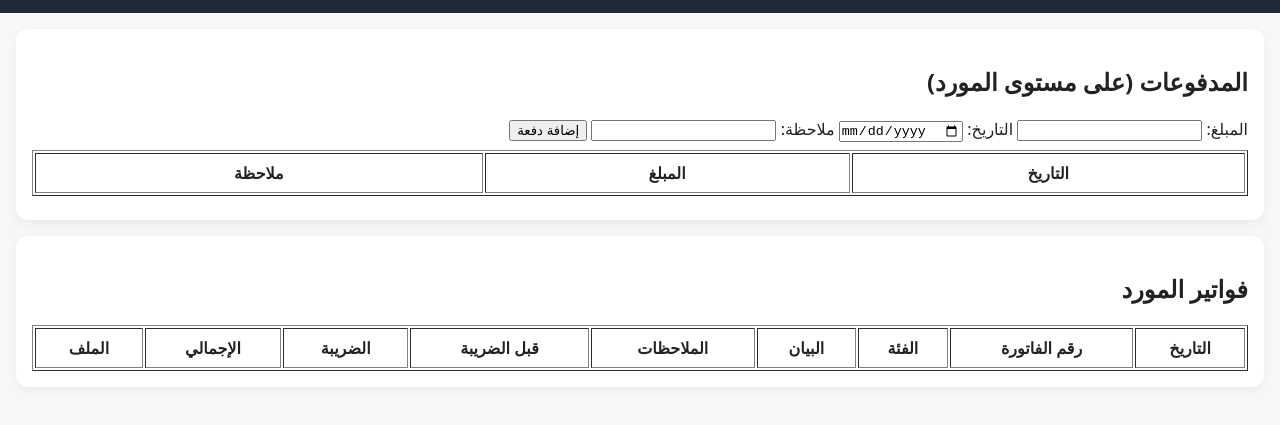
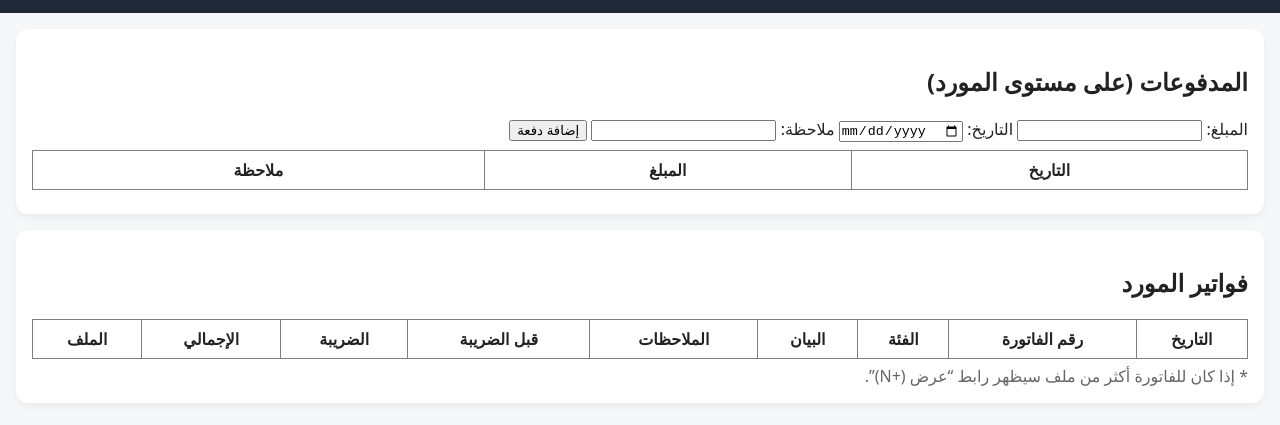
Before and after one commit to ixAbdulaziz/erp-procurement, a website: page web/supplier.html in a window 1280 px wide. Shown: the part 127-552 px from the top of the page. Drawn offline with Linux system fonts and the light colour scheme; no server answers.

Commit message:
Update supplier.html

```diff
--- a/web/supplier.html
+++ b/web/supplier.html
@@ -5,6 +5,12 @@
   <meta name="viewport" content="width=device-width, initial-scale=1" />
   <title>مورد</title>
   <link rel="stylesheet" href="./assets/css/style.css" />
+  <style>
+    table { border-collapse: collapse; }
+    td, th { white-space: nowrap; vertical-align: top; }
+    .wrap { white-space: normal; max-width: 260px; }
+    .muted { color: #666; }
+  </style>
 </head>
 <body>
   <header>
@@ -47,13 +53,20 @@
       <table id="invTbl" border="1" cellpadding="8" style="width:100%;background:#fff;">
         <thead>
           <tr>
-            <th>التاريخ</th><th>رقم الفاتورة</th><th>الفئة</th>
-            <th>البيان</th><th>الملاحظات</th>
-            <th>قبل الضريبة</th><th>الضريبة</th><th>الإجمالي</th><th>الملف</th>
+            <th>التاريخ</th>
+            <th>رقم الفاتورة</th>
+            <th>الفئة</th>
+            <th>البيان</th>
+            <th>الملاحظات</th>
+            <th>قبل الضريبة</th>
+            <th>الضريبة</th>
+            <th>الإجمالي</th>
+            <th>الملف</th>
           </tr>
         </thead>
         <tbody></tbody>
       </table>
+      <div class="muted" style="margin-top:6px;">* إذا كان للفاتورة أكثر من ملف سيظهر رابط “عرض (+N)”.</div>
     </section>
   </main>
 
```
